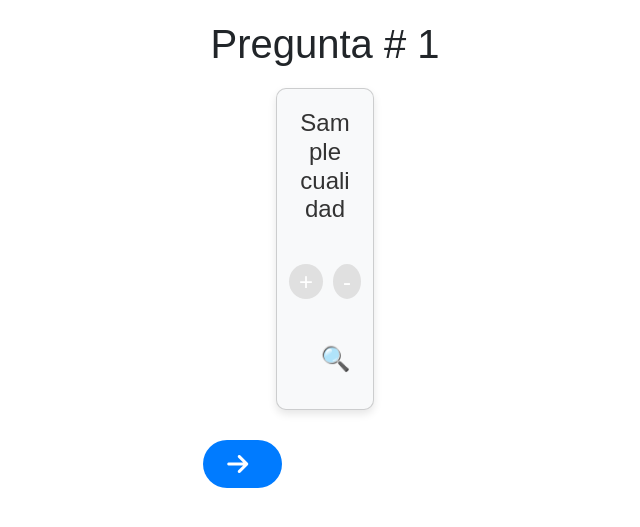
After one commit to FranckCV/Proyecto_WebSite_Ni-o, a Flask app: a page that uses templates/pregunta.html in a window 1280 px wide. The commit adds this page. Shown: the top 527 px of the page, without its empty margins (315-955 px from the left). Run offline with Flask 3, Linux system fonts and the light colour scheme; tables that the repository leaves empty hold one stand-in row (values such as "Sample post"); some libraries are stand-ins or nearby versions.

Commit message:
WEEEEEEEEEEEEEIT

```diff
--- a/controladores/bd.py
+++ b/controladores/bd.py
@@ -4,4 +4,4 @@ def obtener_conexion():
                                 port=3307,
                                 user='root',
                                 password='',
-                                db='')
+                                db='bd_elementos')
--- /dev/null
+++ b/controladores/controlador_agrupacion.py
@@ -0,0 +1,30 @@
+from controladores.bd import obtener_conexion
+def obtener_cantidad_grupo():
+    conexion = obtener_conexion()
+    try:
+        with conexion.cursor() as cursor:
+            sql= "select id, nomgrupo from grupo"
+            cursor.execute(sql)
+            grupos = cursor.fetchall()
+        conexion.close()
+        return grupos
+    except Exception as e:
+        return e
+
+def obtener_cualidades(id):
+    conexion = obtener_conexion()
+    try:
+        with conexion.cursor() as cursor:
+            sql = """
+                select g.nomgrupo, c.nombre
+                from agrupacion a
+                inner join grupo g on g.id = a.GRUPOid
+                inner join cualidad c on c.id = a.CUALIDADid
+                where g.id = %s
+            """
+            cursor.execute(sql, (id,))
+            cualidades = cursor.fetchall()
+        conexion.close()
+        return cualidades
+    except Exception as e:
+        return e
--- a/main.py
+++ b/main.py
@@ -1,4 +1,5 @@
 from flask import Flask, render_template, request, redirect, flash, jsonify, session, make_response,  redirect, url_for
+import controladores.controlador_agrupacion as controlador_agrupacion
 import hashlib
 import base64
 from datetime import datetime, date
@@ -28,9 +29,10 @@ def sign_up():
 def colores():
     return render_template(generalPage("colores.html"))
 
-@app.route("/pregunta")
-def pregunta():
-    return render_template(generalPage("pregunta.html"))
+@app.route("/pregunta=<int:id_grupo>")
+def pregunta(id_grupo):
+    cualidades = controlador_agrupacion.obtener_cualidades(id_grupo)
+    return render_template("pregunta.html", cualidades=cualidades , id_grupo=id_grupo)
 
 
 
--- a/static/css/pregunta.css
+++ b/static/css/pregunta.css
@@ -1,86 +1,112 @@
-body {
-    font-family: Arial, sans-serif;
-    background-color: #f4f4f4;
+.container {
+    display: flex;
+    flex-wrap: wrap;
+    gap: 20px;
+    justify-content: center;
+  }
+
+body{
     display: flex;
     justify-content: center;
     align-items: center;
-    height: 100vh;
-    margin: 0;
+    flex-direction: column;
 }
 
-.container {
-    display: flex;
-    flex-wrap: wrap;
-    justify-content: center;
-    gap: 20px;
+#head{
+    margin: 20px;
 }
 
+
+
   .card {
-    background-color: white;
+    width: 45%;
+    background-color: #f8f9fa;
+    padding: 20px;
     border-radius: 10px;
     box-shadow: 0 4px 8px rgba(0, 0, 0, 0.1);
-    width: 220px;
-    padding: 20px;
     text-align: center;
-    display: flex;
-    flex-direction: column;
-    justify-content: center;
-    align-items: center;
+    transition: transform 0.3s ease;
+  }
+
+  .card:hover {
+    transform: translateY(-10px);
   }
 
   .card h2 {
-    font-size: 24px;
-    font-weight: bold;
-    margin-bottom: 20px;
+    font-size: 1.5rem;
     color: #333;
+    margin-bottom: 10px;
   }
 
   .icons {
     display: flex;
-    gap: 15px;
-    margin-bottom: 20px;
+    justify-content: center;
+    gap: 10px;
   }
 
   .icon {
-    font-size: 32px;
     border: none;
-    background-color: transparent;
+    background-color: #e0e0e0;
+    padding: 10px;
+    border-radius: 50%;
     cursor: pointer;
-    padding: 10px;
-    transition: background-color 0.3s ease;
+    transition: background-color 0.3s ease, transform 0.3s ease;
+    height: 35px;
+    width: 35px;
   }
 
   .icon:hover {
-    background-color: rgba(0, 0, 0, 0.1);
-}
-
-.positive {
-    color: green;
-}
-
-.negative {
-    color: red;
+    background-color: #007bff;
+    color: white;
+    transform: scale(1.1);
   }
 
   .magnify button {
-    font-size: 32px;
-    color: #333;
-    margin-top: 10px;
+    font-size: 1.5rem;
     background-color: transparent;
     border: none;
     cursor: pointer;
+    color: #007bff;
     transition: color 0.3s ease;
   }
 
   .magnify button:hover {
-    color: #555;
+    color: #0056b3;
   }
 
-.card:hover {
-    transform: translateY(-5px);
-    transition: transform 0.3s ease-in-out;
+  button {
+    background-color: #007bff;
+    color: white;
+    border: none;
+    padding: 12px 24px;
+    font-size: 1.5rem;
+    border-radius: 50px;
+    cursor: pointer;
+    display: flex;
+    align-items: center;
+    justify-content: center;
+    margin-top: 30px;
+    transition: transform 0.3s ease, background-color 0.3s ease;
   }
 
-.card:active {
-    transform: translateY(2px);
+  button:hover {
+    background-color: #0056b3;
+    transform: translateY(-5px);
   }
+
+  button i {
+    margin-right: 10px;
+  }
+
+  @keyframes bounce {
+    0%, 100% {
+      transform: translateY(0);
+    }
+    50% {
+      transform: translateY(-10px);
+    }
+  }
+
+  button:hover {
+    animation: bounce 0.5s ease infinite;
+  }
--- /dev/null
+++ b/templates/pregunta.html
@@ -0,0 +1,37 @@
+<!DOCTYPE html>
+<html lang="es">
+  <head>
+    <meta charset="UTF-8" />
+    <meta name="viewport" content="width=device-width, initial-scale=1.0" />
+    <link rel="stylesheet" href="/static/css/common_styles/bootstrap.min.css" />
+    <link rel="stylesheet" href="/static/css/common_styles/all.min.css" />
+    <link rel="stylesheet" href="/static/css/common_styles/fontawesome.min.css" />
+    <link rel="stylesheet" href="/static/css/common_styles/fonts.css" />
+    <link rel="stylesheet" href="/static/css/common_styles/common_style.css" />
+    <link rel="stylesheet" href="/static/css/pregunta.css" />
+    {% block estilos %}
+
+    {% endblock %}
+  </head>
+
+  <body>
+    <h1 id="head">Pregunta # {{id_grupo}}</h1>
+    <form>
+      <div class="container">
+        {% for cualidad in cualidades %}
+          <div class="card">
+            <h2>{{ cualidad.1 }}</h2>
+            <div class="icons">
+              <button class="icon positive">+</button>
+              <button class="icon negative">-</button>
+            </div>
+            <div class="magnify">
+              <button>🔍</button>
+            </div>
+          </div>
+        {% endfor %}
+      </div>
+      <button class="flecha"><i class="fa-solid fa-arrow-right"></i></button>
+    </form>
+  </body>
+</html>
```
Also changed, not shown: templates/general_pages/pregunta.html (deleted, +0 -63 lines). Lines whose indentation alone changed are shown as unchanged.
